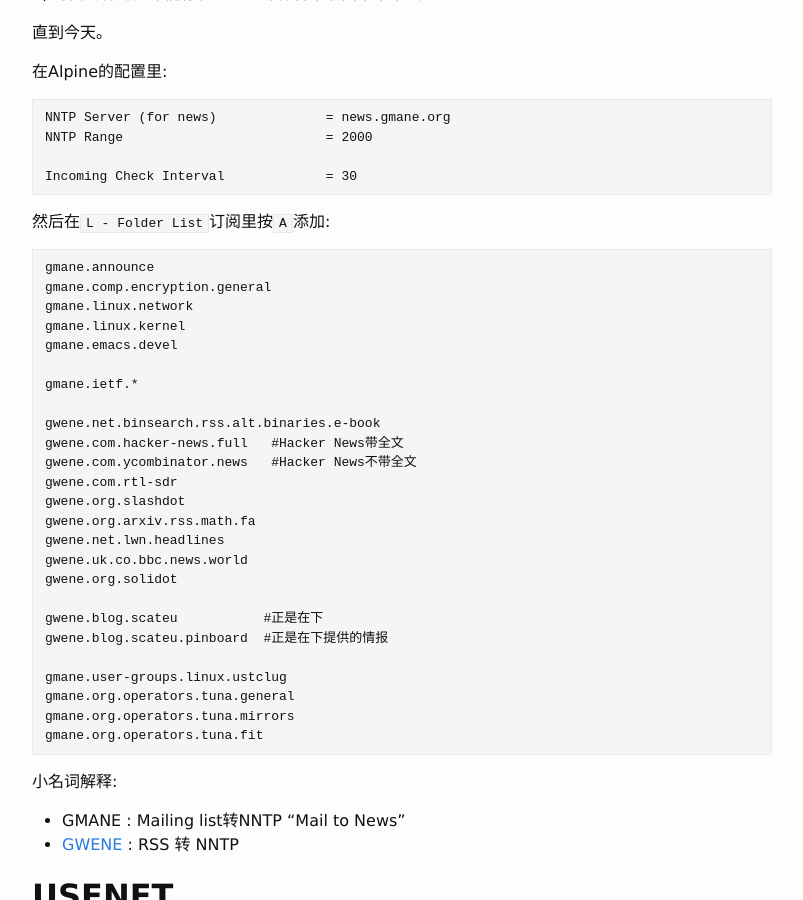
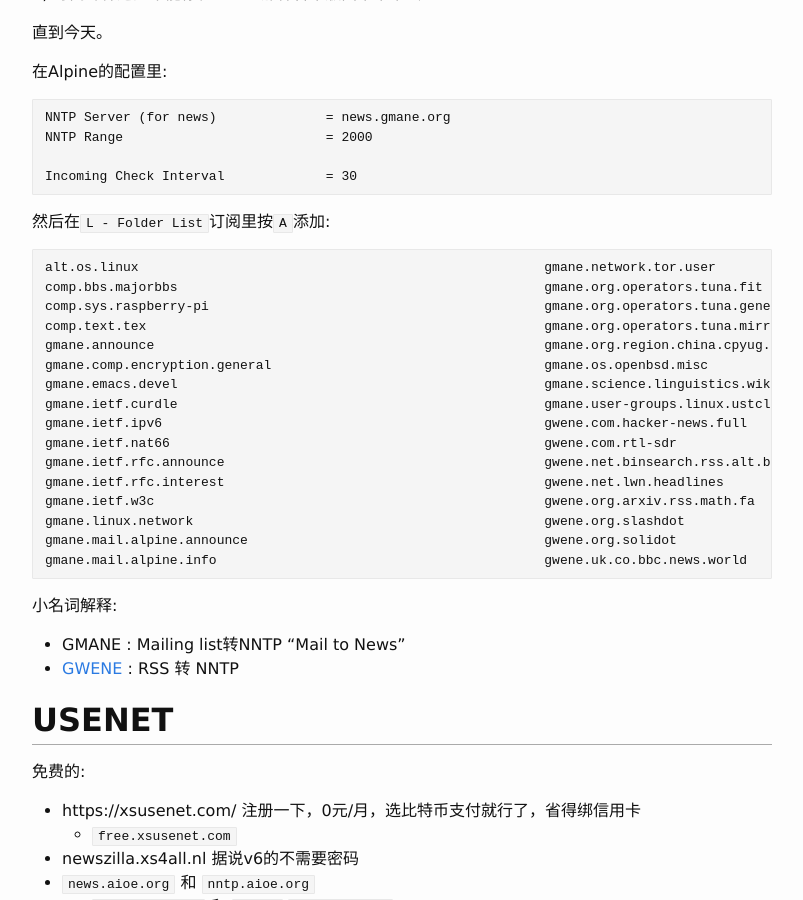
Before and after one commit to scateu/scateu.github.io, a Jekyll site: the page built from _posts/2018-01-05-nntp.md, in a window 1280 px wide and 900 px high, scrolled down 368 px. Shown: the whole window, without its empty margins (238-1041 px from the left). Built offline with Jekyll 4.4.1, drawn with Linux system fonts in a browser that asks for light colours; nearby versions of some CDN libraries; comment, search, counter and statistics services are not loaded.

Commit message:
2018年 1月10日 星期三 16时07分43秒 CST

````diff
--- a/_posts/2018-01-05-nntp.md
+++ b/_posts/2018-01-05-nntp.md
@@ -25,31 +25,22 @@
 然后在`L - Folder List`订阅里按`A`添加:
 
 ```
-gmane.announce
-gmane.comp.encryption.general
-gmane.linux.network
-gmane.linux.kernel
-gmane.emacs.devel
-
-gmane.ietf.*
-
-gwene.net.binsearch.rss.alt.binaries.e-book
-gwene.com.hacker-news.full   #Hacker News带全文
-gwene.com.ycombinator.news   #Hacker News不带全文
-gwene.com.rtl-sdr
-gwene.org.slashdot
-gwene.org.arxiv.rss.math.fa
-gwene.net.lwn.headlines
-gwene.uk.co.bbc.news.world
-gwene.org.solidot
-
-gwene.blog.scateu           #正是在下
-gwene.blog.scateu.pinboard  #正是在下提供的情报
-
-gmane.user-groups.linux.ustclug
-gmane.org.operators.tuna.general
-gmane.org.operators.tuna.mirrors
-gmane.org.operators.tuna.fit
+alt.os.linux                                                    gmane.network.tor.user
+comp.bbs.majorbbs                                               gmane.org.operators.tuna.fit
+comp.sys.raspberry-pi                                           gmane.org.operators.tuna.general
+comp.text.tex                                                   gmane.org.operators.tuna.mirrors
+gmane.announce                                                  gmane.org.region.china.cpyug.obp
+gmane.comp.encryption.general                                   gmane.os.openbsd.misc
+gmane.emacs.devel                                               gmane.science.linguistics.wikipedia.english
+gmane.ietf.curdle                                               gmane.user-groups.linux.ustclug
+gmane.ietf.ipv6                                                 gwene.com.hacker-news.full
+gmane.ietf.nat66                                                gwene.com.rtl-sdr
+gmane.ietf.rfc.announce                                         gwene.net.binsearch.rss.alt.binaries.e-book
+gmane.ietf.rfc.interest                                         gwene.net.lwn.headlines
+gmane.ietf.w3c                                                  gwene.org.arxiv.rss.math.fa
+gmane.linux.network                                             gwene.org.slashdot
+gmane.mail.alpine.announce                                      gwene.org.solidot
+gmane.mail.alpine.info                                          gwene.uk.co.bbc.news.world
 ```
 
 小名词解释:
````
Also changed, not shown: other parts of _posts/2018-01-05-nntp.md (+1 -0 lines).
